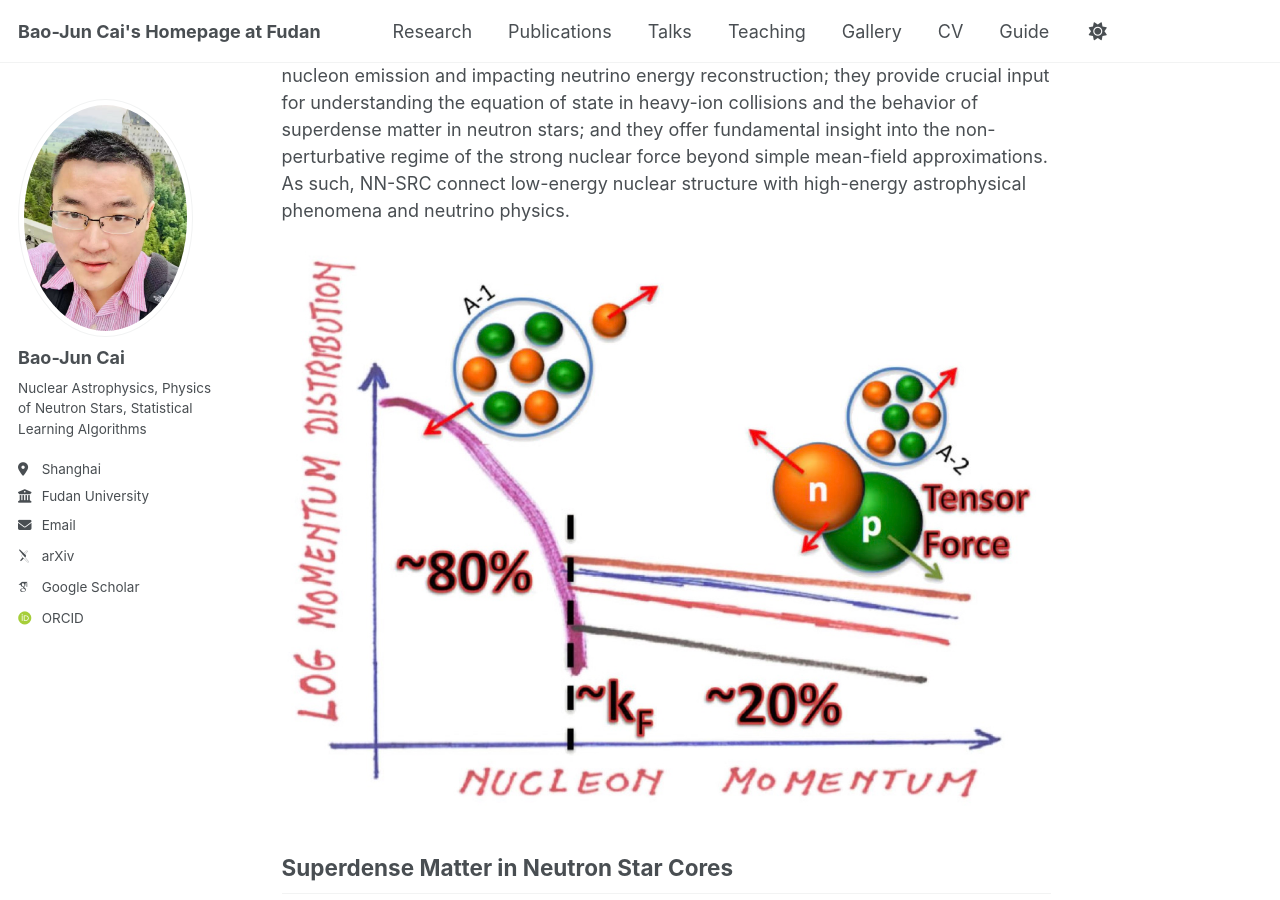
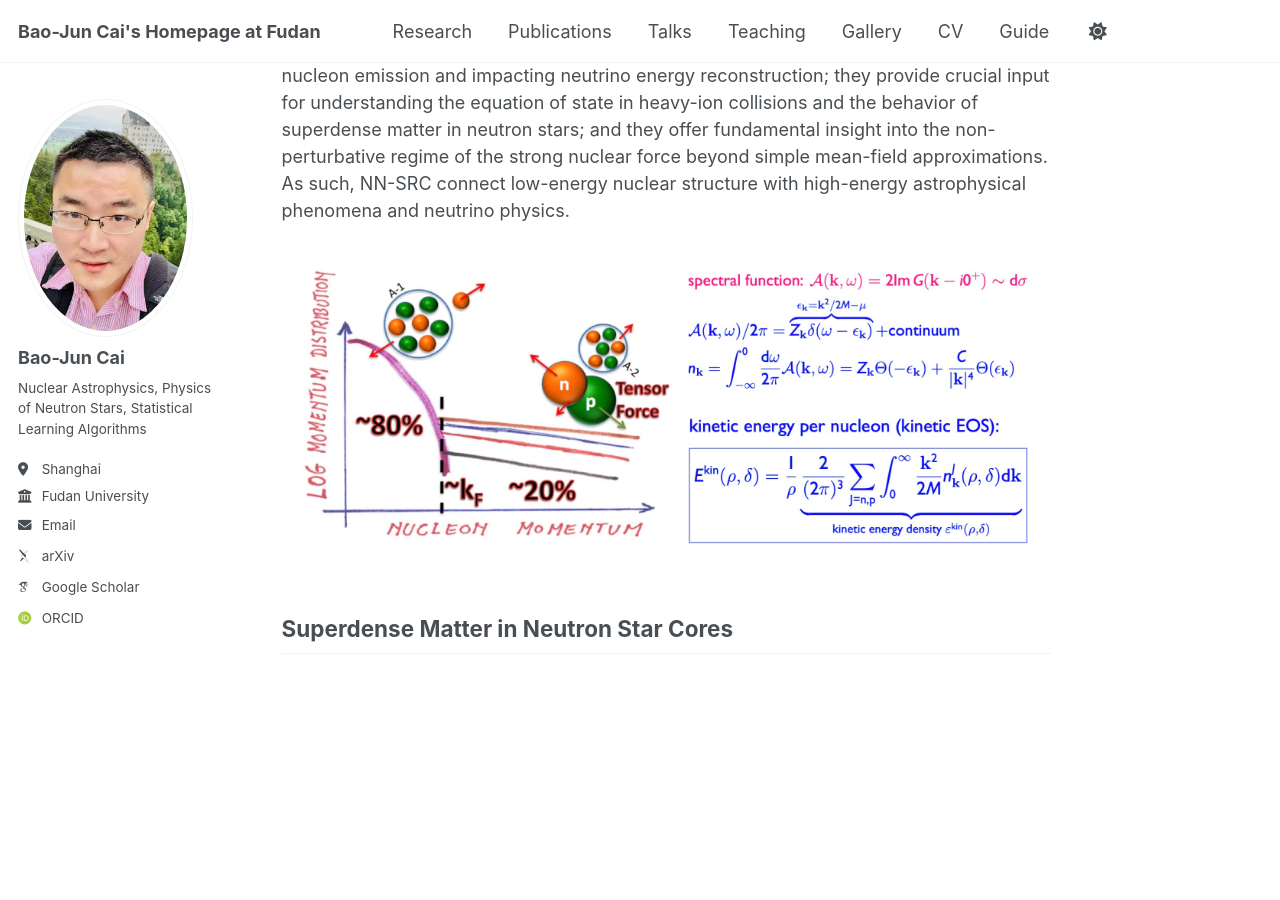
Before and after one commit to bjcai-phys/bjcai-phys.github.io, a Jekyll site: the page built from _pages/research.md, in a window 1280 px wide and 900 px high, scrolled down 391 px. Built offline with Jekyll 4.4.1, drawn with Linux system fonts in a browser that asks for light colours; some web fonts are replaced.

Commit message:
Update research.md

```diff
--- a/_pages/research.md
+++ b/_pages/research.md
@@ -9,7 +9,7 @@
 
 Nucleon-nucleon short range correlations (NN-SRCs) refer to the phenomenon where two nucleons inside a nucleus form tightly correlated pairs due to strong interactions at short distances, leading to high-momentum components in the nuclear wave function. About 20%-25% of nucleons participate in such correlations, with a strong dominance of proton–neutron pairs. NN-SRC generate a characteristic high-momentum tail in the single-nucleon momentum distribution, which significantly deviates from traditional independent-particle models. These correlations play a pivotal role in several areas of nuclear and particle physics, e.g., they affect neutrino–nucleus interactions by altering final-state nucleon emission and impacting neutrino energy reconstruction; they provide crucial input for understanding the equation of state in heavy-ion collisions and the behavior of superdense matter in neutron stars; and they offer fundamental insight into the non-perturbative regime of the strong nuclear force beyond simple mean-field approximations. As such, NN-SRC connect low-energy nuclear structure with high-energy astrophysical phenomena and neutrino physics.
 
-![Sketch of nucleon momentum distribution, figure taken from <ins>O.Hen et al., RMP, 89, 045002</ins>](https://bjcai-phys.github.io/images/nk-rmp.jpg)
+![Sketch of nucleon momentum distribution, figure taken from <ins>O.Hen et al., RMP, 89, 045002</ins>](https://bjcai-phys.github.io/images/nk-skt.jpg)
 
 
 ## Superdense Matter in Neutron Star Cores
```
